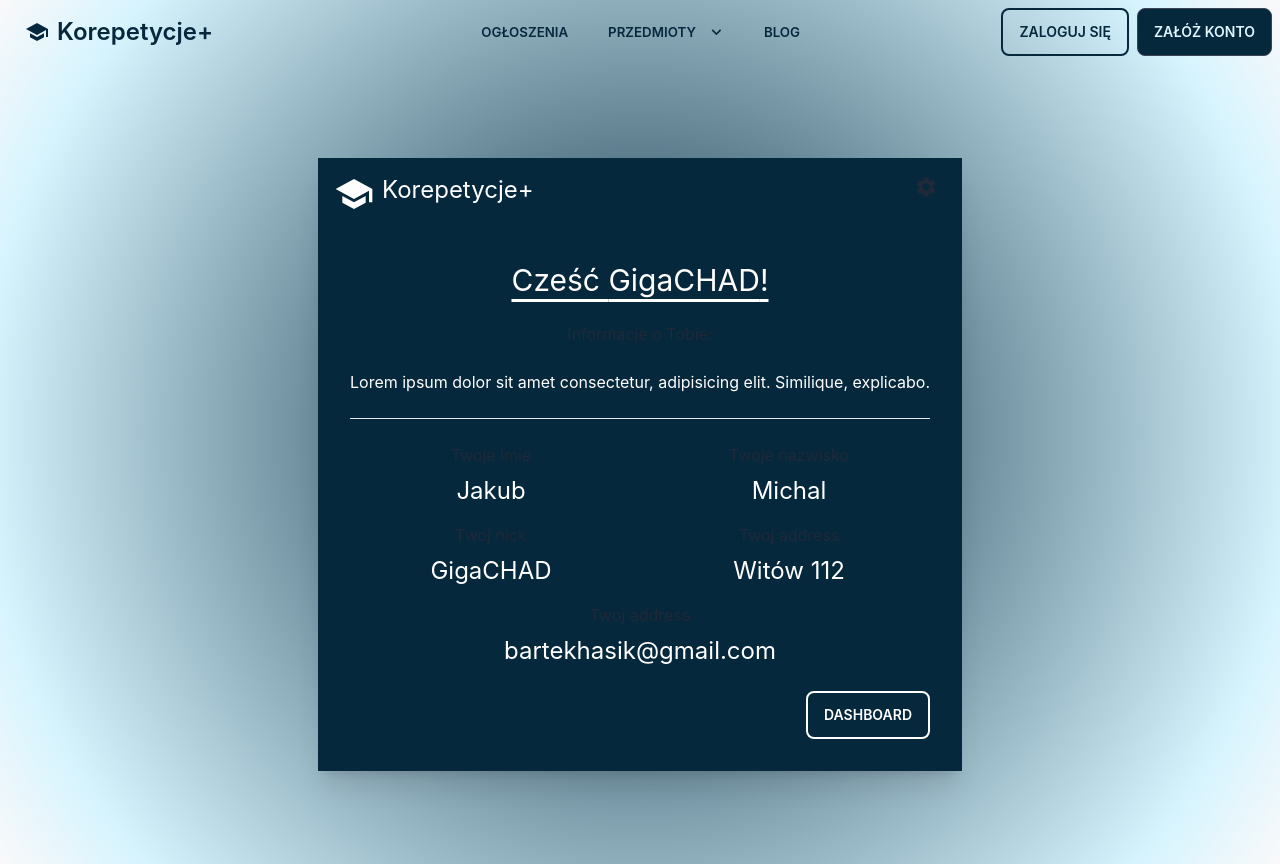
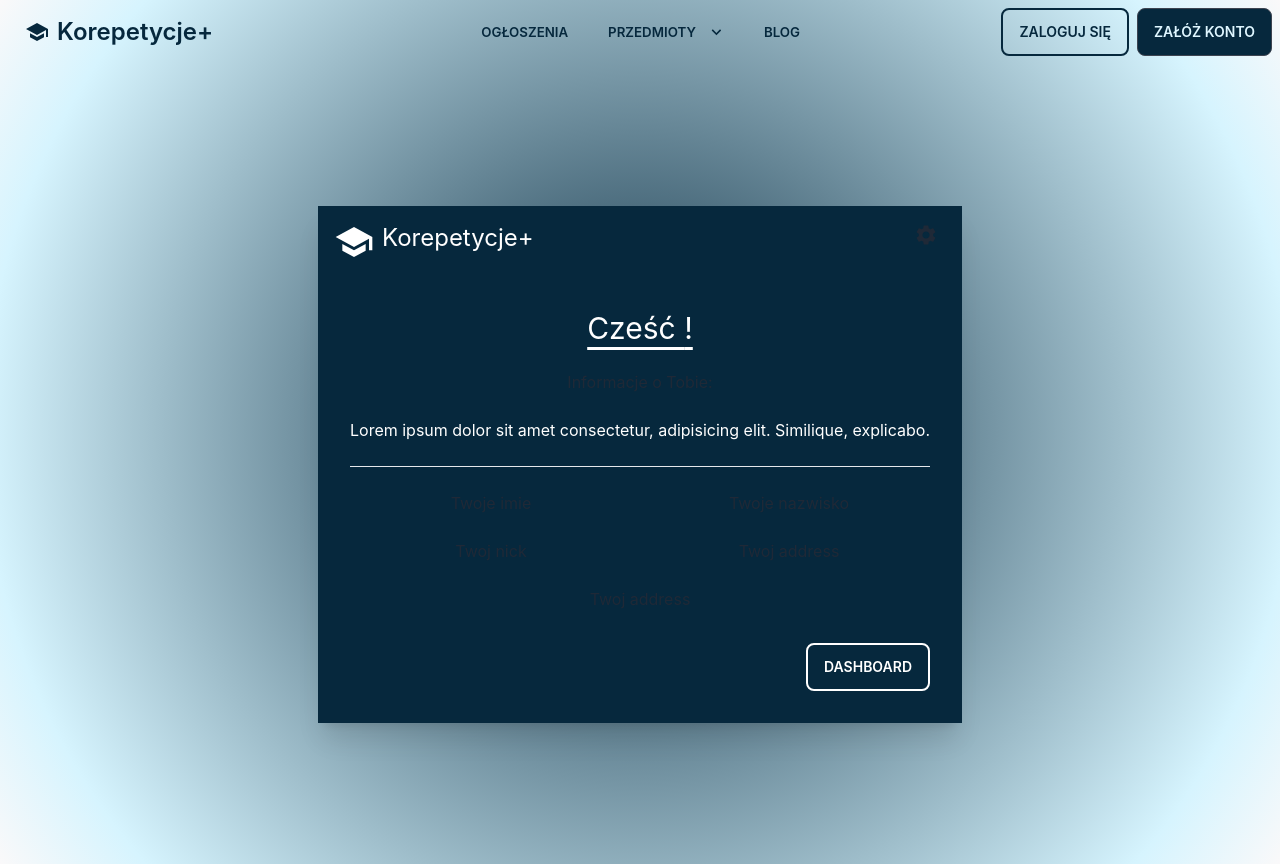
Before and after one commit to SamSepi0l-H3ll0-Fi3ND/Korepetycje-, a React (Create React App) app in the folder KorepetycjePlus/: page /userinfo in a window 1280 px wide. Built offline with nearby package versions, Linux system fonts and the light colour scheme; no server answers.

Commit message:
Working UserInfo

```diff
--- a/KorepetycjePlus/src/user/Userinfo.js
+++ b/KorepetycjePlus/src/user/Userinfo.js
@@ -5,15 +5,14 @@ import Footer from "../components/Footer";
 import Nav from "../components/Nav";
 import API from "../env";
 import { Token } from "@mui/icons-material";
+import setUser, { useEffect } from "react";
+import { useState } from "react";
 const UserInfo = () => {
-  const user = {
-    userName: "GigaCHAD",
-    firstName: "Jakub",
-    lastName: "Michal",
-    email: "bartekhasik@gmail.com",
-    address: "Witów 112",
-  };
+  const[user, setUser] = useState([])
   try {
+  useEffect(() =>{
+
+
     const response = fetch(`${API}/api/user/`, {
       method: "GET",
       headers: {
@@ -21,9 +20,12 @@ const UserInfo = () => {
         accept: "text/plain",
         "Content-Type": "application/json",
       },
-    });
-    const resp = response.json;
-    console.log(resp);
+    }).then((response) => response.json())
+      .then((data) => {
+        setUser(data);
+      })
+      return () => response
+    },[])
   } catch (error) {
     console.log(error, error.message);
   }
```
